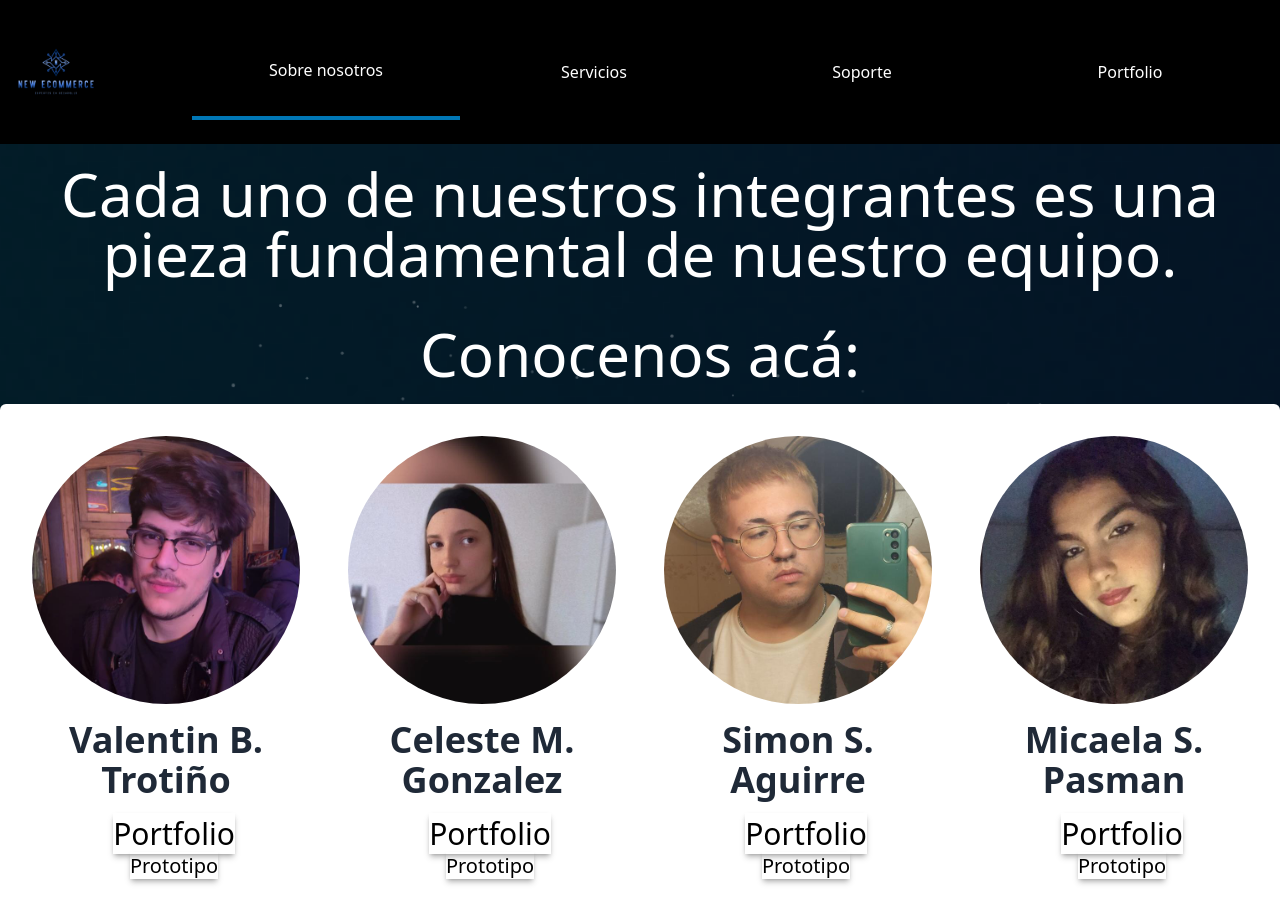
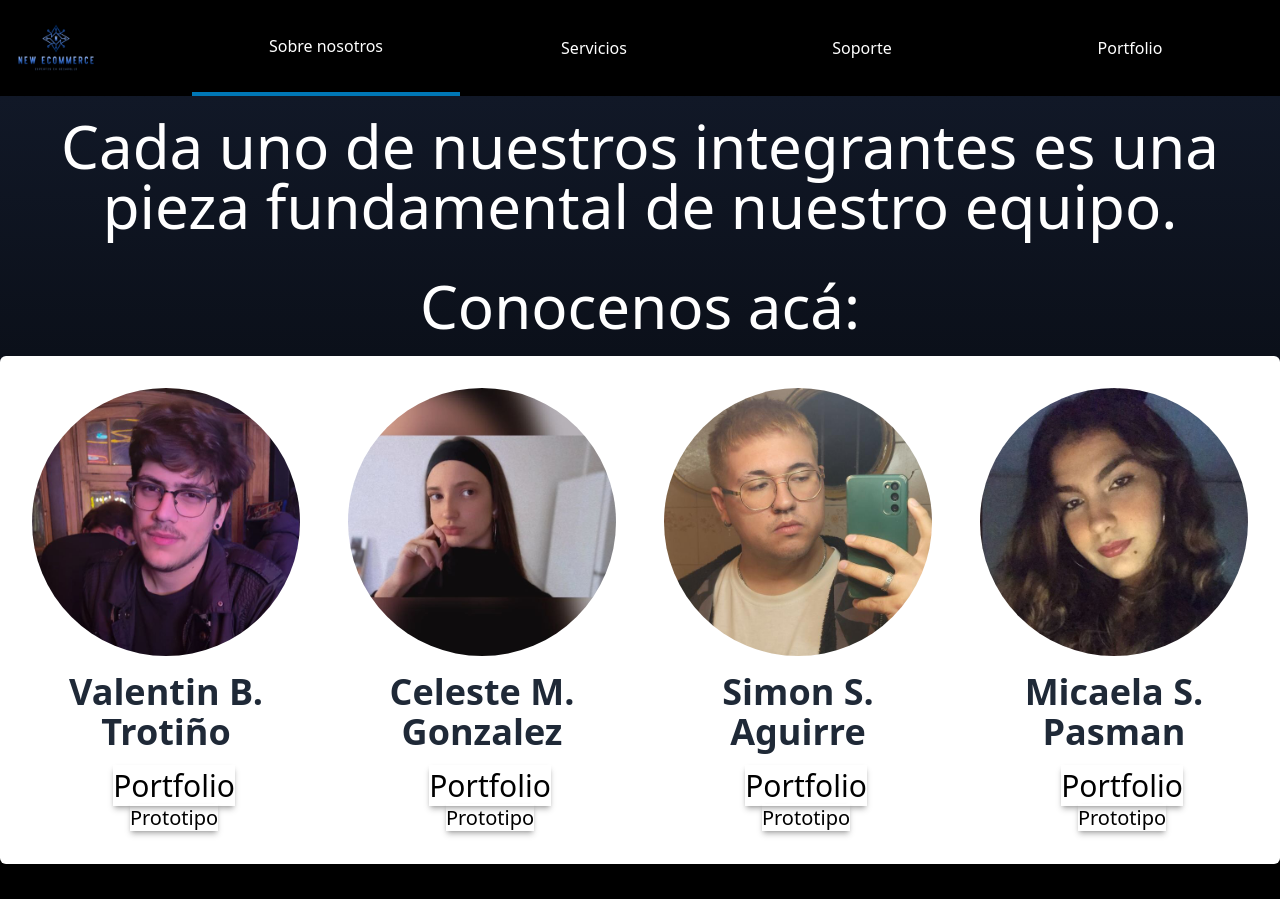
Before and after one commit to vtroitino-uade/new-commerce, a website: page sobre-nosotros.html in a window 1280 px wide. Shown: the top 899 px of the page. Drawn offline with nearby package versions, Linux system fonts and the light colour scheme; files that its build step writes are made by us from their sources.

Commit message:
fix de fondo y altura de header

```diff
--- a/sobre-nosotros.html
+++ b/sobre-nosotros.html
@@ -6,9 +6,12 @@
     <link rel="stylesheet" href="./src/output.css" />
     <title>Portfolio</title>
   </head>
-  <body class="bg-bg-footer bg-center bg-cover min-h-screen w-full">
-    <header id="header-placeholder" class="bg-black text-white py-6"></header>
+  <body class="bg-black min-h-screen w-full">
+
+    <header id="header-placeholder" class="bg-black text-white h-24"></header>
+
     <main class="flex flex-col w-full flex-grow">
+      <section class="w-full bg-gradient-to-b from-gray-900 to-black">
       <h1 class="self-center text-center font-thin
        text-white py-5">Cada uno de nuestros integrantes es una pieza fundamental de nuestro equipo. </h1>
       <h1  class="self-center text-center font-thin text-white py-5"> Conocenos acá: </h1>
```
